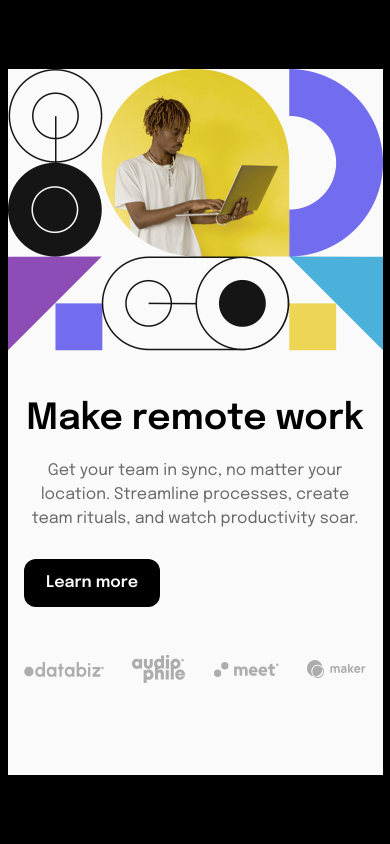
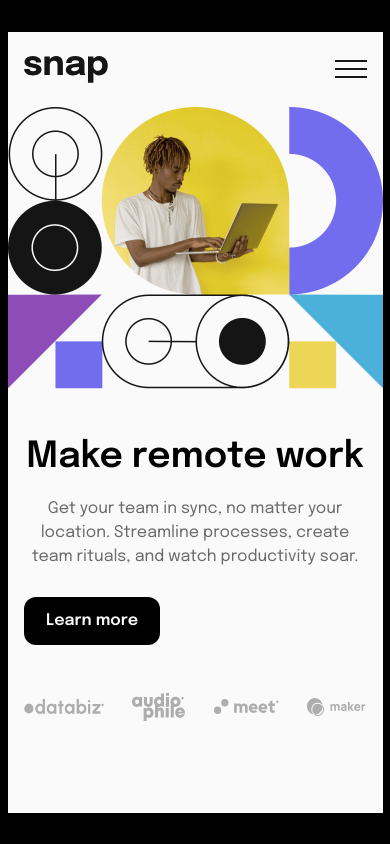
Before and after one commit to shaversj/intro-section-with-dropdown-navigation-main, a React (Vite) app: page / in a window 390 px wide. Built offline with nearby package versions, Linux system fonts and the light colour scheme.

Commit message:
Mobile static nav

```diff
--- a/src/App.jsx
+++ b/src/App.jsx
@@ -4,6 +4,9 @@ import meet from '/src/assets/images/client-meet.svg'
 import maker from '/src/assets/images/client-maker.svg'
 import heroMobile from '/src/assets/images/image-hero-mobile.png'
 import heroDesktop from '/src/assets/images/image-hero-desktop.png'
+import logo from '/src/assets/images/logo.svg'
+import menu from '/src/assets/images/icon-menu.svg'
+
 
 function App() {
 
@@ -26,7 +29,16 @@ function App() {
           {/*  </nav>*/}
           {/*</header>*/}
 
-          {/*// lg:pl-[170px] lg:pr-[128px]*/}
+          <header>
+            <div className={"flex items-center justify-between px-4 py-6"}>
+              <img src={logo} alt={"Snap Logo"}/>
+              <img src={menu} alt={"Snap Logo"}/>
+            </div>
+            <nav>
+
+            </nav>
+          </header>
+
 
           <main className={"lg:flex lg:pl-[170px] lg:pr-[128px] lg:gap-36"}>
             <picture className={"lg:basis-1/2 lg:order-2"}>
```
